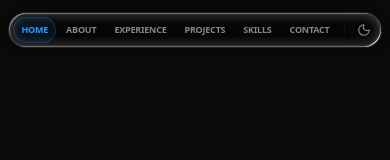
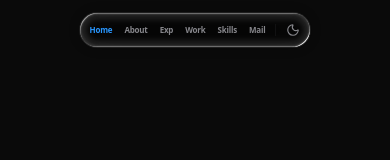
Before and after one commit to LvnnnX/Portfolio-Web-2, a React (Vite) app: page / in a window 390 px wide. Shown: the top 160 px of the page. Built offline with nearby package versions, Linux system fonts and the light colour scheme.

Commit message:
style: abbreviate navbar labels for narrow mobile viewports

```diff
--- a/src/components/ui/portfolio-hero.tsx
+++ b/src/components/ui/portfolio-hero.tsx
@@ -106,12 +106,12 @@ export default function PortfolioHero() {
   }, []);
 
   const menuItems = [
-    { label: "HOME", href: "#home" },
-    { label: "ABOUT", href: "#about" },
-    { label: "EXPERIENCE", href: "#experience" },
-    { label: "PROJECTS", href: "#projects" },
-    { label: "SKILLS", href: "#skills" },
-    { label: "CONTACT", href: "#contact" },
+    { label: "Home", href: "#home" },
+    { label: "About", href: "#about" },
+    { label: "Exp", href: "#experience" },
+    { label: "Work", href: "#projects" },
+    { label: "Skills", href: "#skills" },
+    { label: "Mail", href: "#contact" },
   ];
 
   return (
@@ -124,12 +124,12 @@ export default function PortfolioHero() {
           className="relative flex items-center p-1 md:p-1.5 liquid-glass border-border/10 shadow-apple"
           style={{ maxWidth: "fit-content" }}
         >
-          <nav className="flex items-center gap-0.5 md:gap-1">
+          <nav className="flex items-center gap-0 md:gap-1">
             {menuItems.map((item) => (
               <a
                 key={item.label}
                 href={item.href}
-                className={`relative px-2 py-1.5 md:px-4 md:py-2 text-[9px] md:text-[13px] font-bold tracking-tight rounded-full transition-colors duration-300 z-10 whitespace-nowrap ${activeTab === item.label ? "text-primary" : "text-muted-foreground hover:text-foreground"
+                className={`relative px-1.5 py-1.5 md:px-4 md:py-2 text-[8px] md:text-[13px] font-bold tracking-tight rounded-full transition-colors duration-300 z-10 whitespace-nowrap ${activeTab === item.label.toUpperCase() ? "text-primary" : "text-muted-foreground hover:text-foreground"
                   }`}
                 onMouseEnter={() => setHoveredTab(item.label)}
                 onMouseLeave={() => setHoveredTab(null)}
```
